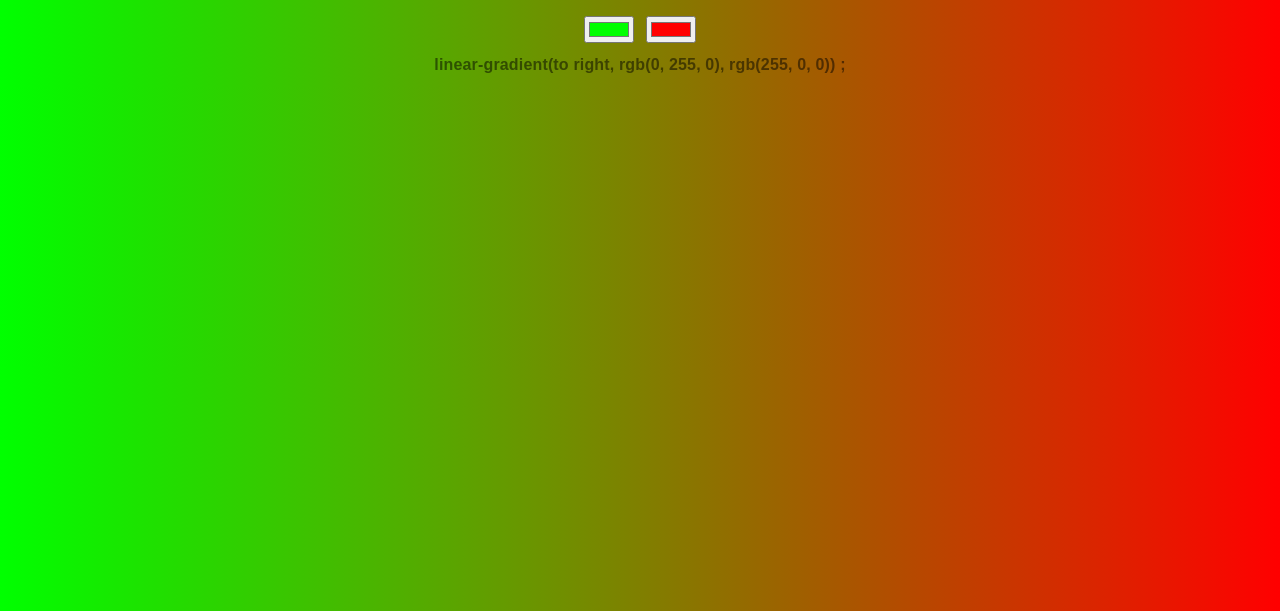
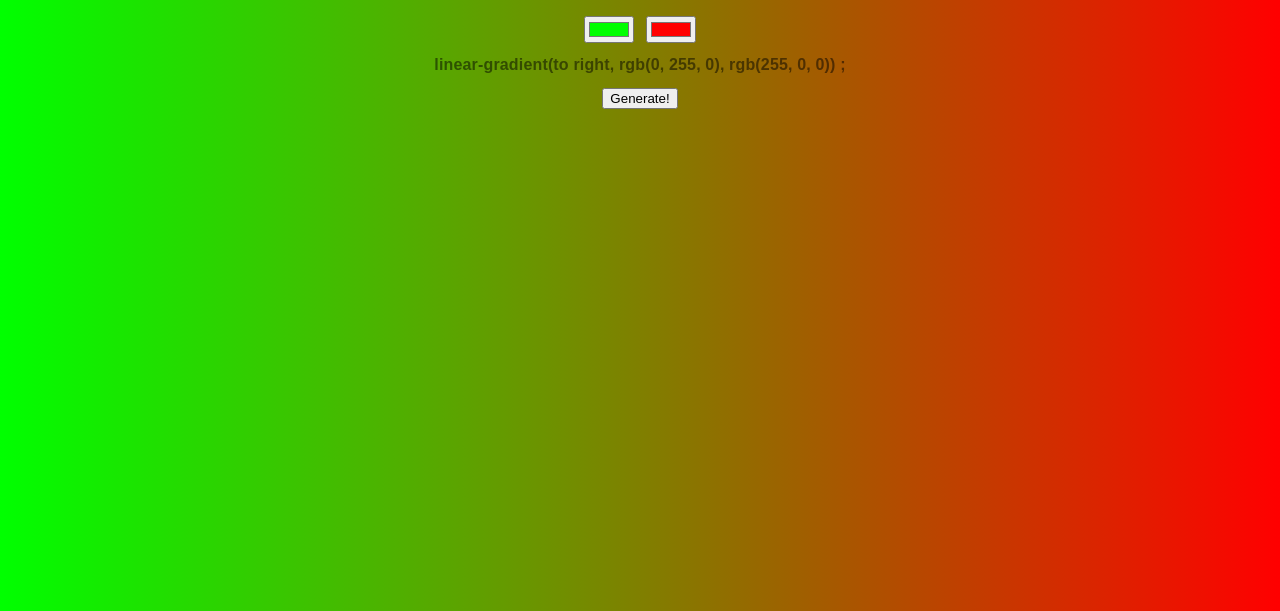
Before and after one commit to asciimo82/backgroundGenerator, a plain HTML site: page index.html in a window 1280 px wide. Shown: the part 189-800 px from the top of the page. Drawn offline with Linux system fonts and the light colour scheme.

Commit message:
Add files via upload

```diff
--- a/index.html
+++ b/index.html
@@ -10,6 +10,9 @@
 	<input class="color2" type="color" name="color2" value="#ff0000">
 
 	<h2>Current CSS Background</h2>
+
+	<button onclick="randomColorGenerator()">Generate!</button>
+
 	<script type="text/javascript" src="script.js"></script>
 </body>
 </html>
--- a/script.js
+++ b/script.js
@@ -16,5 +16,11 @@ setGradient();
 	 css.textContent = body.style.background +" ;";
 }
 
+function randomColorGenerator(){
+	color1.value = '#'+(Math.random()*0xFFFFFF<<0).toString(16);
+	color2.value = '#'+(Math.random()*0xFFFFFF<<0).toString(16);
+	setGradient();
+}
+
 color1.addEventListener("input", setGradient);
 color2.addEventListener("input", setGradient);
```
